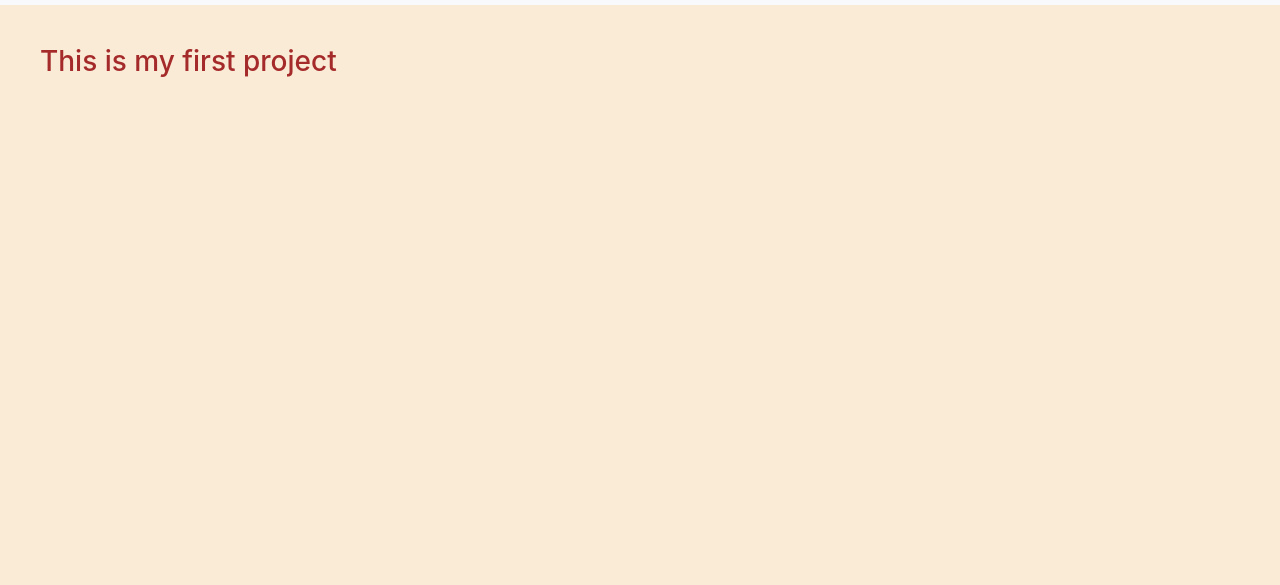
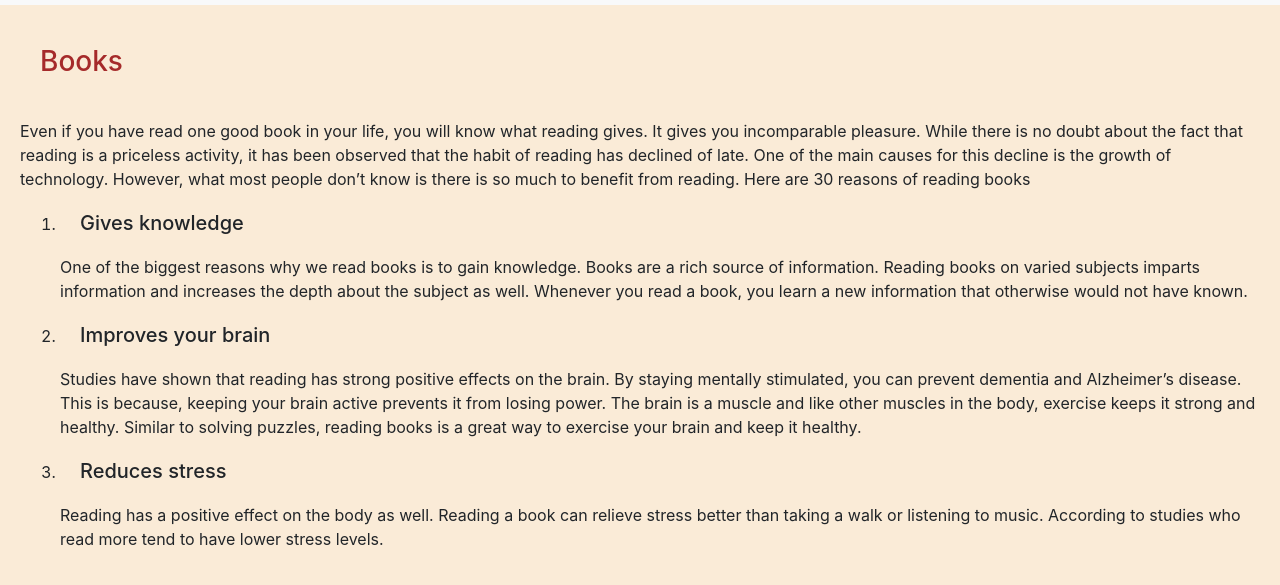
Before and after one commit to paymanb/project0, a plain HTML site: page index.html in a window 1280 px wide. Shown: the part 51-636 px from the top of the page. Drawn offline with nearby package versions, Linux system fonts and the light colour scheme.

Commit message:
some features added

```diff
--- a/index.html
+++ b/index.html
@@ -29,7 +29,19 @@
                 </ul>
               </div>
         </nav>
-        <h3>This is my first project</h3>
+        <h3>Books</h3>
 
+        <p id="mainParaph">Even if you have read one good book in your life, you will know what reading gives. It gives you incomparable pleasure. While there is no doubt about the fact that reading is a priceless activity, it has been observed that the habit of reading has declined of late. One of the main causes for this decline is the growth of technology. However, what most people don’t know is there is so much to benefit from reading. Here are 30 reasons of reading books</p>
+        <ol>
+            <li><h5>Gives knowledge</h5></li>
+            <p>One of the biggest reasons why we read books is to gain knowledge. Books are a rich source of information. Reading books on varied subjects imparts information and increases the depth about the subject as well. Whenever you read a book, you learn a new information that otherwise would not have known.</p>
+
+            <li><h5>Improves your brain</h5></li>
+            <p>Studies have shown that reading has strong positive effects on the brain. By staying mentally stimulated, you can prevent dementia and Alzheimer’s disease. This is because, keeping your brain active prevents it from losing power. The brain is a muscle and like other muscles in the body, exercise keeps it strong and healthy. Similar to solving puzzles, reading books is a great way to exercise your brain and keep it healthy.</p>
+
+            <li><h5>Reduces stress</h5></li>
+            <p>Reading has a positive effect on the body as well. Reading a book can relieve stress better than taking a walk or listening to music. According to studies who read more tend to have lower stress levels.</p>
+
+        </ol>
     </body>
 </html>
--- a/styles.scss
+++ b/styles.scss
@@ -6,6 +6,14 @@ h3 {
     color: $color;
     margin: $marginLeft;
     padding: 20px;
+}
+
+h5 {
+    margin: $marginLeft;
+}
+
+#mainParaph {
+    margin: $marginLeft;
 }
 
 body {
@@ -45,3 +53,7 @@ tr,td,th {
 td[class=price],th[class=price] {
     text-align: center;
 }
+
+.info::before {
+    content: "\2192  "
+}
```
Also changed, not shown: aboutus.html (+8 -1 lines), styles.css, 1 other file.
